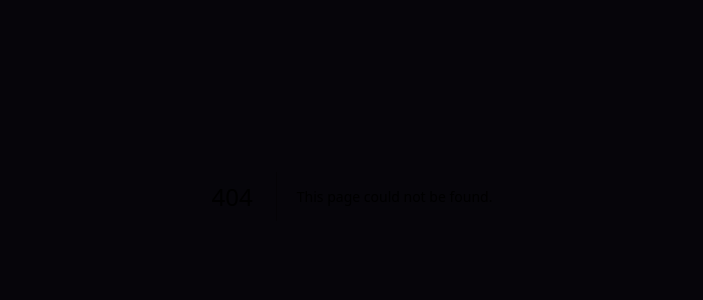
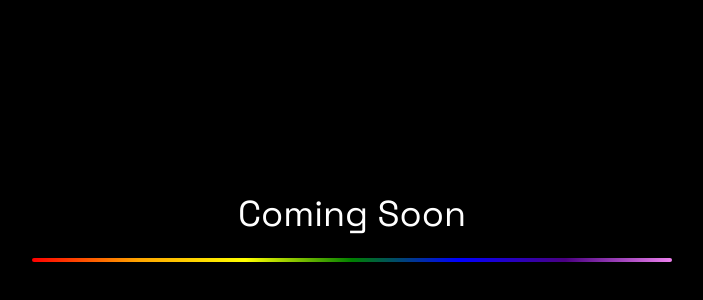
Before and after one commit to Engicos-Coders-Club/gec-spectrum-website-2024, a Next.js app: page /ComingSoon in a window 1280 px wide. Before the commit this address had no page. Shown: the part 204-504 px from the top of the page, without its empty margins (288-991 px from the left). Built offline with nearby package versions, Linux system fonts and the light colour scheme.

Commit message:
made the coming soon page only need to connect it to routes in the link

```diff
--- /dev/null
+++ b/src/app/ComingSoon/page.tsx
@@ -0,0 +1,29 @@
+import localFont from 'next/font/local'
+import { Space_Grotesk } from 'next/font/google'
+
+const space = Space_Grotesk({
+  weight: ['400'],
+  subsets: ['latin'],
+  display: 'swap',
+})
+
+const panchang = localFont({
+  src: '../../../public/Panchang-Variable.ttf',
+  display: 'swap',
+})
+
+const Coming = () => {
+  return (
+    <div
+      className={`${space.className} w-screen h-screen flex items-center flex-col bg-black`}
+      id='Coming'
+    >
+      <div className='w-screen h-full flex items-center justify-center flex-col mt-10'>
+        <h3 className='text-4xl my-6 text-white'>Coming Soon</h3>
+        <div className="rainbow-line h-1/2 w-1/2 bg-gradient-to-r from-pink-500 to-violet-500 rounded-full mx-auto"></div>  {/* Updated styles */}
+      </div>
+    </div>
+  )
+}
+
+export default Coming
--- a/src/app/globals.css
+++ b/src/app/globals.css
@@ -17,7 +17,10 @@
        font-display: swap;
        font-style: normal;
 }
-
+.rainbow-line {
+  @apply h-1 w-1/2;  /* Adjust height and width as desired */
+  background-image: linear-gradient(to right, red, orange, yellow, green, blue, indigo, violet);
+}
 .panchang-font {
   font-family: 'Panchang', sans-serif; /* Include a fallback font */
 }
```
